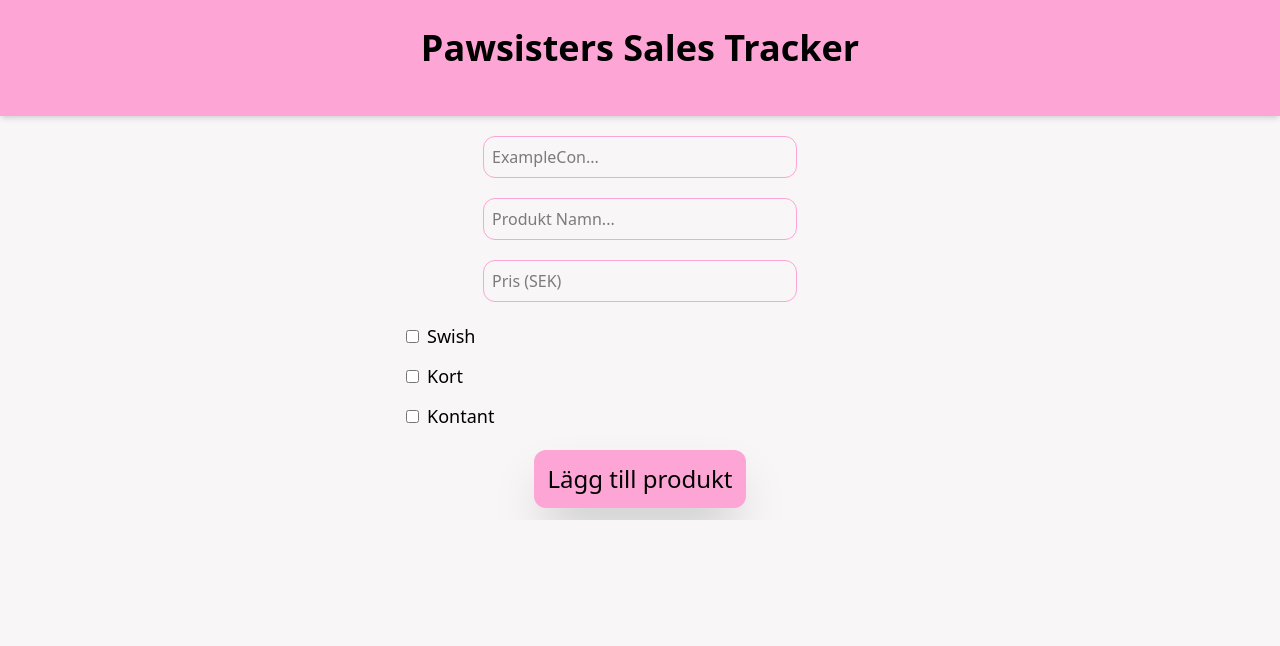
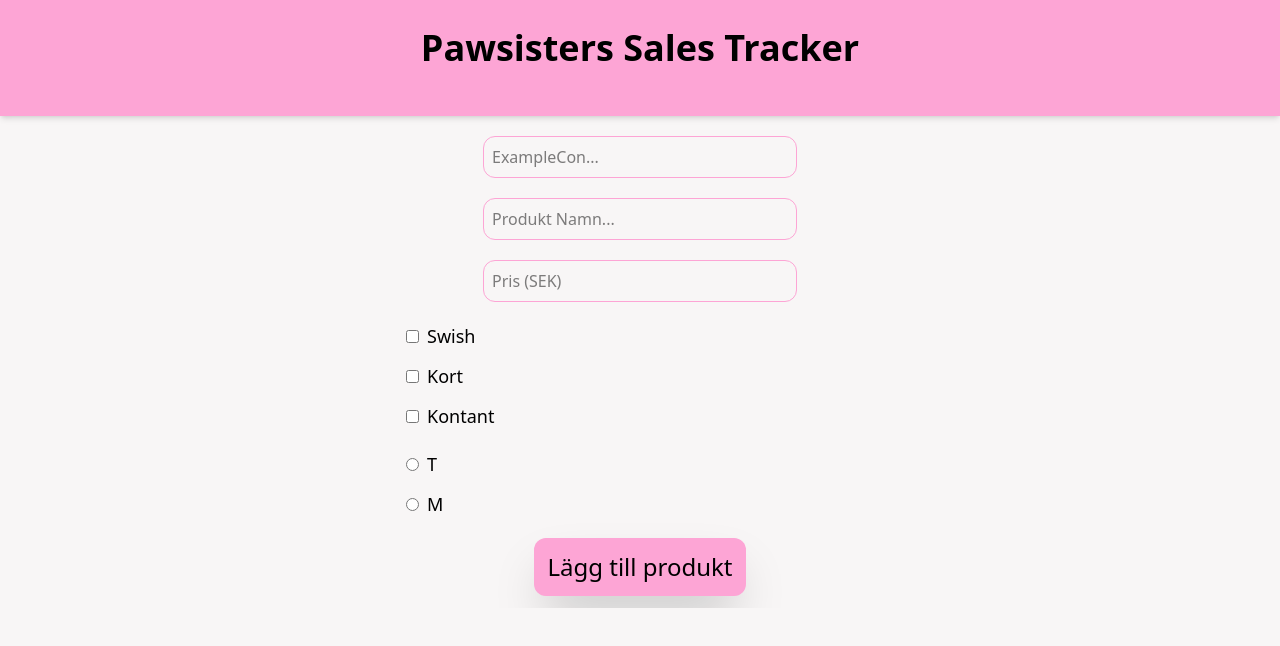
Before and after one commit to Kevin-a01/Pawsisters_sales_tracker, a React (Vite) app in the folder client/: page /add-product in a window 1280 px wide. Shown: the top 646 px of the page. Built offline with nearby package versions, Linux system fonts and the light colour scheme; no server answers.

Commit message:
fix maker tag

```diff
--- a/client/src/HomePage.jsx
+++ b/client/src/HomePage.jsx
@@ -157,6 +157,7 @@ return(
                     <th className="border-2 border-pink-300 p-2 text-xl">Produkt</th>
                     <th className="border-2 border-pink-300 p-2 text-xl"
                     >Pris</th>
+                     <th className="border-2 border-pink-300 p-2 text-xl w-fit">Maker</th>
                     <th className="border-2 border-pink-300 p-2 text-xl w-fit">Betalning</th>
                     <th className="border-2 border-pink-300 p-2 text-xl w-fit">Action</th>
                 </tr>
@@ -171,6 +172,10 @@ return(
 
                             <td className="border-2 border-pink-300 p-2 text-center text-md font-medium">
                                 {product.price}kr
+                            </td>
+
+                            <td className="border-2 border-pink-300 p-2 text-center text-md font-medium">
+                                {product.maker}
                             </td>
 
                             <td className="border-2 border-pink-300 p-2 text-center text-md font-medium">
--- a/client/src/pages/AddProduct.jsx
+++ b/client/src/pages/AddProduct.jsx
@@ -17,6 +17,7 @@ function AddProduct(){
     product: "",
     price: "",
     payment: {Swish: false, Kort: false, Kontant: false},
+    maker: "",
   });
 
   const API_BASE_URL = import.meta.env.PROD
@@ -75,6 +76,12 @@ function AddProduct(){
 
   }
 
+  const handleMakerChange = (e) => {
+
+    setForm({...form, maker: e.target.value});
+
+  }
+
   const handleCheckbox = (e) => {
 
     setForm({...form, payment:{...form.payment, [e.target.name]: e.target.checked},});
@@ -124,6 +131,7 @@ function AddProduct(){
           price: parseFloat(form.price),
           payment: selectedPayments.join(", "),
           conId: currentConId,
+          maker: form.maker,
         }),
       });
       const productData = await productResponse.json();
@@ -262,6 +270,33 @@ function AddProduct(){
               </label>
             </div>
 
+            <div className="grid grid-cols-1 gap-3 place-items-start w-full lg:w-128 ml-11">
+
+            <label className="text-lg flex items-center gap-2">
+                <input
+                  type="radio"
+                  name="maker"
+                  value="T"
+                  checked={form.maker === "T"}
+                  onChange={handleMakerChange}
+                />
+                T
+              </label>
+
+              <label className="text-lg flex items-center gap-2">
+                <input
+                  type="radio"
+                  name="maker"
+                  value="M"
+                  checked={form.maker === "M"}
+                  onChange={handleMakerChange}
+                />
+                M
+              </label>
+
+            </div>
+
+
             <button
               type="submit"
               className="border border-transparent text-2xl cursor-pointer p-3 bg-pink-300 rounded-xl shadow-2xl"
```
Also changed, not shown: 1 other file (tests, documents, lock files or other folders).
